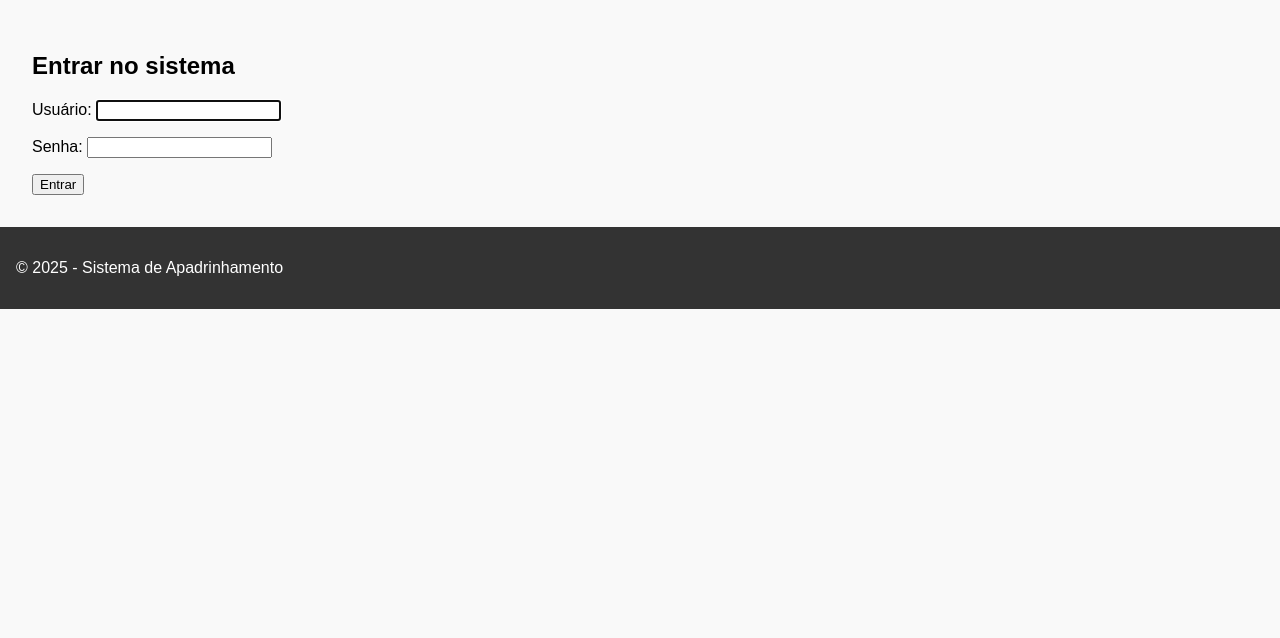
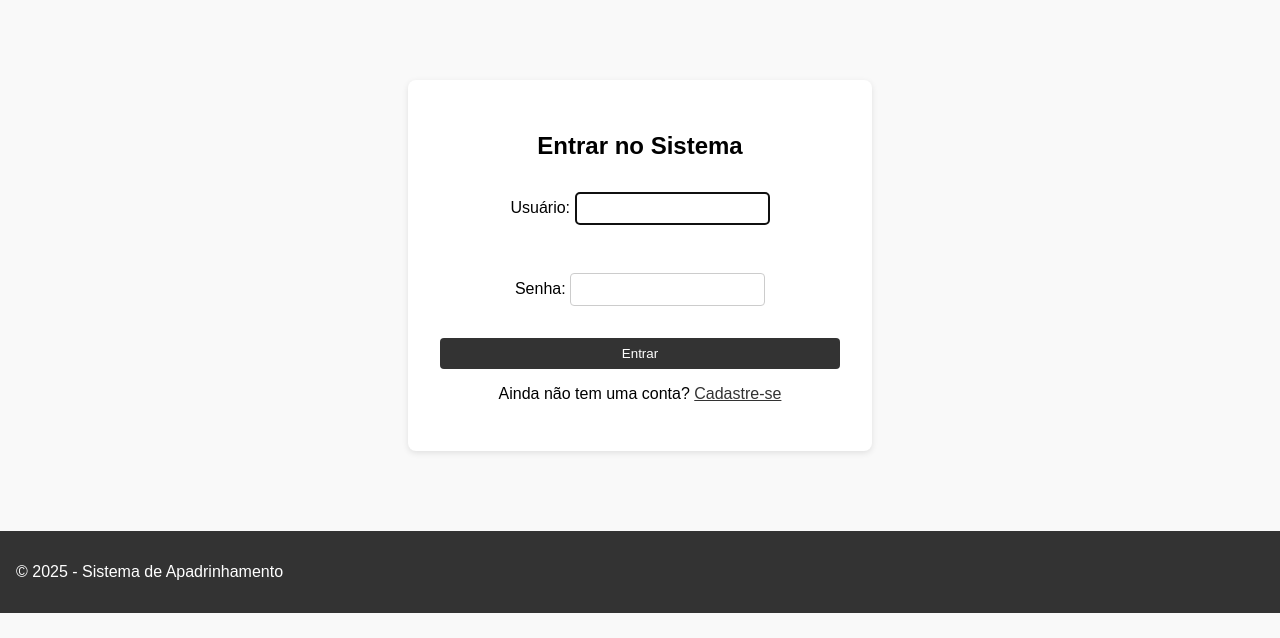
Before and after one commit to Rodrigo603/Solidare, a Django app: page /accounts/login/ in a window 1280 px wide. Shown: the part 162-800 px from the top of the page. Run offline with Django 5.2, Linux system fonts and the light colour scheme.

Commit message:
Estiliza telas de login e cadastro com CSS puro alinhado ao protótipo lo-fi

```diff
--- a/Aplicativo/static/css/base.css
+++ b/Aplicativo/static/css/base.css
@@ -41,3 +41,53 @@ body {
     color: red;
     margin-left: 0.5rem;
   }
+
+  .auth-box {
+    max-width: 400px;
+    margin: 3rem auto;
+    background: white;
+    padding: 2rem;
+    border-radius: 8px;
+    box-shadow: 0 2px 6px rgba(0,0,0,0.1);
+  }
+
+  .auth-box h2 {
+    margin-bottom: 1rem;
+    text-align: center;
+  }
+
+  .auth-box form {
+    display: flex;
+    flex-direction: column;
+  }
+
+  .auth-box form input[type="text"],
+  .auth-box form input[type="password"] {
+    padding: 0.5rem;
+    margin-bottom: 1rem;
+    border: 1px solid #ccc;
+    border-radius: 4px;
+  }
+
+  .auth-box form button {
+    padding: 0.5rem;
+    background-color: #333;
+    color: white;
+    border: none;
+    border-radius: 4px;
+    cursor: pointer;
+  }
+
+  .auth-box form button:hover {
+    background-color: #555;
+  }
+
+  .auth-box p {
+    text-align: center;
+    margin-top: 1rem;
+  }
+
+  .auth-box a {
+    color: #333;
+    text-decoration: underline;
+  }
--- a/Aplicativo/templates/registration/login.html
+++ b/Aplicativo/templates/registration/login.html
@@ -1,10 +1,13 @@
 {% extends 'base.html' %}
-{% block title %}Login{% endblock %}
+{% block title %}Entrar{% endblock %}
 {% block content %}
-<h2>Entrar no sistema</h2>
-<form method="post">
-  {% csrf_token %}
-  {{ form.as_p }}
-  <button type="submit">Entrar</button>
-</form>
+<div class="auth-box">
+    <h2>Entrar no Sistema</h2>
+    <form method="post">
+        {% csrf_token %}
+        {{ form.as_p }}
+        <button type="submit">Entrar</button>
+    </form>
+    <p>Ainda não tem uma conta? <a href="{% url 'registrar' %}">Cadastre-se</a></p>
+</div>
 {% endblock %}
```
Also changed, not shown: Aplicativo/templates/registration/registrar.html (+10 -9 lines).
